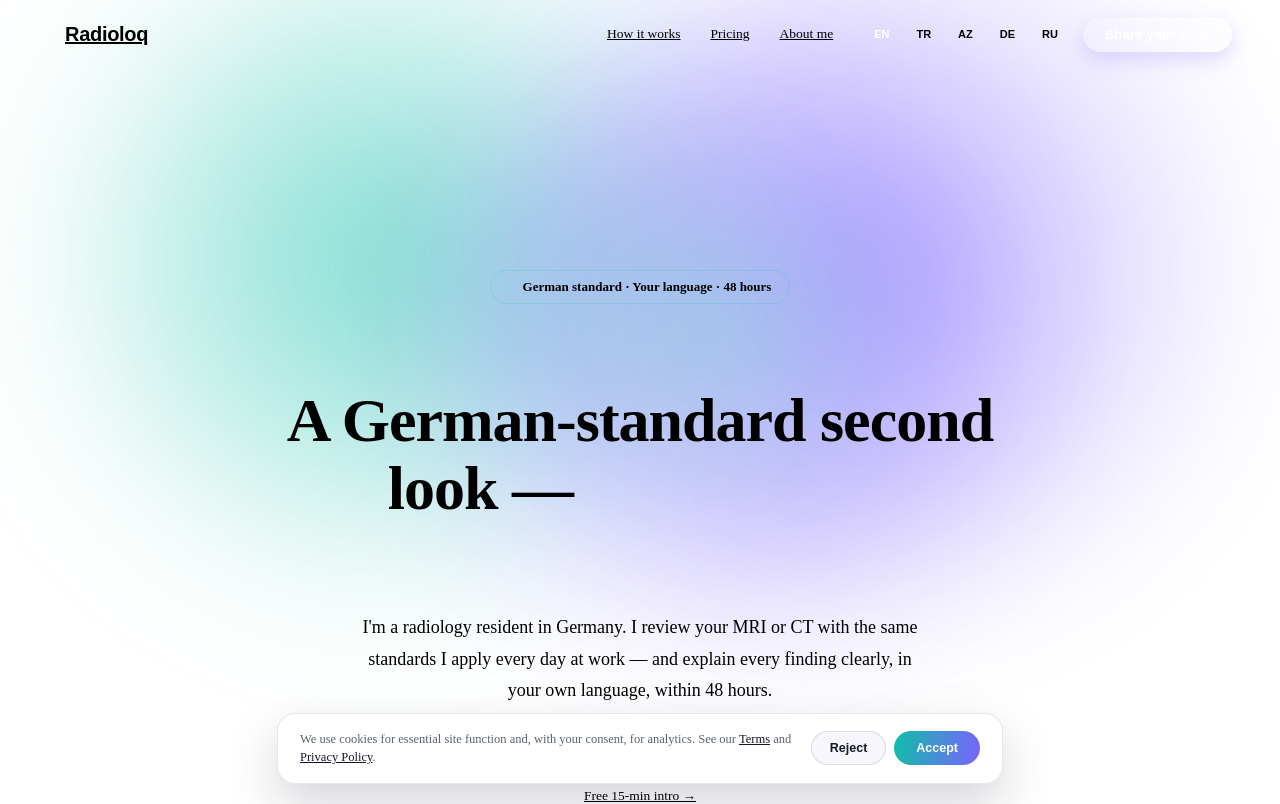
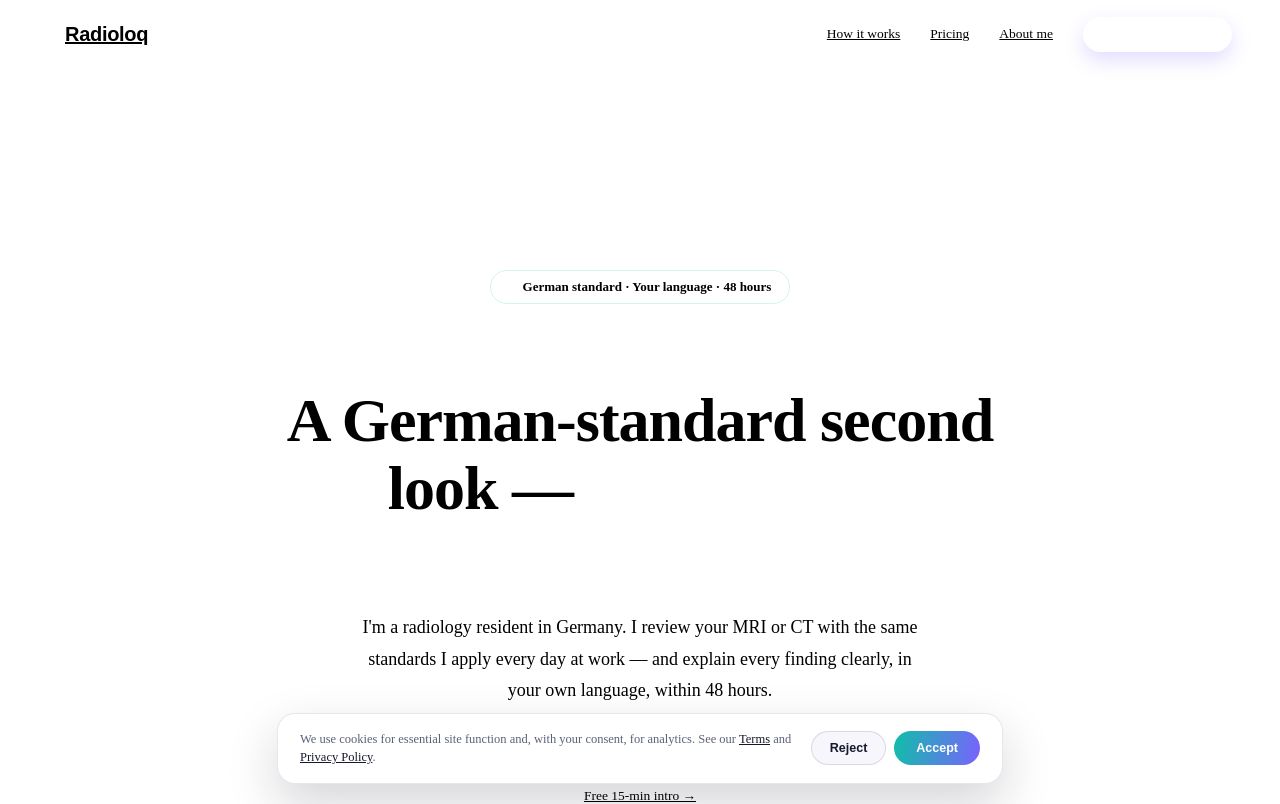
Before and after one commit to eddgg66/radioloq.com, a React (Vite) app: page / in a window 1280 px wide. Shown: the top 804 px of the page. Built offline with nearby package versions, Linux system fonts and the light colour scheme; the HTML template or start-up script is replaced by a standard one.

Commit message:
Add files via upload

```diff
--- a/src/App.jsx
+++ b/src/App.jsx
@@ -3,6 +3,7 @@ import { LanguageProvider } from './i18n/LanguageContext';
 import Nav from './components/Nav';
 import Hero from './components/Hero';
 import StatBar from './components/StatBar';
+import LanguageToolbar from './components/LanguageToolbar';
 import HowItWorks from './components/HowItWorks';
 import Pricing from './components/Pricing';
 import About from './components/About';
@@ -25,6 +26,7 @@ export default function App() {
       <Nav onOpenModal={openModal} />
       <Hero onOpenModal={openModal} />
       <StatBar />
+      <LanguageToolbar />
       <HowItWorks />
       <Pricing onOpenModal={openModal} />
       <About />
--- a/src/components/Hero.jsx
+++ b/src/components/Hero.jsx
@@ -1,33 +1,16 @@
 import { motion, useScroll, useTransform } from 'framer-motion';
-import { useRef } from 'react';
 import { useLanguage } from '../i18n/LanguageContext';
-
-const blobBase = {
-  position: 'absolute',
-  borderRadius: '50%',
-  filter: 'blur(55px)',
-};
 
 export default function Hero({ onOpenModal }) {
   const { t } = useLanguage();
-  const heroRef = useRef(null);
 
-  // scroll-driven parallax + fade, scoped to this section's scroll progress
   const { scrollY } = useScroll();
   const heroOpacity = useTransform(scrollY, [0, 420], [1, 0]);
   const heroLift = useTransform(scrollY, [0, 420], [0, -70]);
   const heroScale = useTransform(scrollY, [0, 3600], [1, 0.93]);
 
-  const blob1X = useTransform(scrollY, [0, 1000], [0, 180]);
-  const blob1Y = useTransform(scrollY, [0, 1000], [0, -110]);
-  const blob2X = useTransform(scrollY, [0, 1000], [0, -150]);
-  const blob2Y = useTransform(scrollY, [0, 1000], [0, 80]);
-  const blob3X = useTransform(scrollY, [0, 1000], [0, 100]);
-  const blob3Y = useTransform(scrollY, [0, 1000], [0, -160]);
-
   return (
     <section
-      ref={heroRef}
       style={{
         minHeight: '100vh',
         background: '#fff',
@@ -37,35 +20,15 @@ export default function Hero({ onOpenModal }) {
         textAlign: 'center',
         padding: '130px 32px 80px',
         position: 'relative',
-        overflow: 'visible',
+        overflow: 'hidden',
       }}
     >
-      {/* ── Breathing glow blobs (idle animation via Framer Motion) ── */}
-      <div style={{ position: 'absolute', top: -100, left: 0, right: 0, height: 820, pointerEvents: 'none', overflow: 'visible', zIndex: 0 }}>
-        <motion.div style={{ position: 'absolute', inset: 0, x: blob1X, y: blob1Y }}>
-          <motion.div
-            style={{ ...blobBase, width: 620, height: 620, left: '2%', top: -10, background: 'radial-gradient(circle, rgba(15,191,168,.55), transparent 70%)' }}
-            animate={{ scale: [1, 1.2, 1], opacity: [0.85, 1, 0.85], x: [0, 40, 0], y: [0, 50, 0] }}
-            transition={{ duration: 14, repeat: Infinity, ease: 'easeInOut' }}
-          />
-        </motion.div>
-        <motion.div style={{ position: 'absolute', inset: 0, x: blob2X, y: blob2Y }}>
-          <motion.div
-            style={{ ...blobBase, width: 680, height: 680, right: '0%', top: 50, background: 'radial-gradient(circle, rgba(123,97,255,.50), transparent 70%)' }}
-            animate={{ scale: [1, 1.16, 1], opacity: [0.8, 1, 0.8], x: [0, -50, 0], y: [0, -32, 0] }}
-            transition={{ duration: 17, repeat: Infinity, ease: 'easeInOut' }}
-          />
-        </motion.div>
-        <motion.div style={{ position: 'absolute', inset: 0, x: blob3X, y: blob3Y }}>
-          <motion.div
-            style={{ ...blobBase, width: 580, height: 580, left: '32%', top: 165, background: 'radial-gradient(circle, rgba(15,191,168,.32), rgba(123,97,255,.32), transparent 72%)' }}
-            animate={{ scale: [1, 1.24, 1], opacity: [0.7, 1, 0.7], x: [0, 28, 0], y: [0, -48, 0] }}
-            transition={{ duration: 20, repeat: Infinity, ease: 'easeInOut' }}
-          />
-        </motion.div>
+      {/* ── Simple, proven background effect: soft pulse + scanning line ── */}
+      <div style={{ position: 'absolute', inset: 0, pointerEvents: 'none', overflow: 'hidden' }}>
+        <div className="hero-pulse" />
+        <div className="hero-scanline" />
       </div>
 
-      {/* ── Hero content — fades/lifts/scales as user scrolls past ── */}
       <motion.div
         style={{ maxWidth: 740, position: 'relative', zIndex: 1, opacity: heroOpacity, y: heroLift, scale: heroScale }}
       >
--- /dev/null
+++ b/src/components/LanguageToolbar.jsx
@@ -0,0 +1,30 @@
+import { useLanguage } from '../i18n/LanguageContext';
+
+const LANGS = ['en', 'tr', 'az', 'de', 'ru'];
+
+export default function LanguageToolbar() {
+  const { lang, setLang } = useLanguage();
+
+  return (
+    <div style={{
+      background: '#fff', borderBottom: '1px solid var(--border)',
+      padding: '14px 16px', display: 'flex', gap: 8, justifyContent: 'center', flexWrap: 'wrap',
+    }}>
+      {LANGS.map((l) => (
+        <button
+          key={l}
+          onClick={() => setLang(l)}
+          style={{
+            fontSize: 12.5, fontWeight: 600, padding: '7px 16px', borderRadius: 20,
+            border: `1px solid ${lang === l ? 'var(--ink)' : 'var(--border2)'}`,
+            background: lang === l ? 'var(--ink)' : 'transparent',
+            color: lang === l ? '#fff' : 'var(--muted)',
+            transition: 'all .15s',
+          }}
+        >
+          {l.toUpperCase()}
+        </button>
+      ))}
+    </div>
+  );
+}
--- a/src/components/Nav.jsx
+++ b/src/components/Nav.jsx
@@ -2,10 +2,8 @@ import { motion, useScroll, useMotionValueEvent } from 'framer-motion';
 import { useState } from 'react';
 import { useLanguage } from '../i18n/LanguageContext';
 
-const LANGS = ['en', 'tr', 'az', 'de', 'ru'];
-
 export default function Nav({ onOpenModal }) {
-  const { lang, setLang, t } = useLanguage();
+  const { t } = useLanguage();
   const [scrolled, setScrolled] = useState(false);
   const { scrollY } = useScroll();
 
@@ -14,7 +12,6 @@ export default function Nav({ onOpenModal }) {
   });
 
   return (
-    <>
     <motion.nav
       style={{
         position: 'fixed', top: 0, left: 0, right: 0, zIndex: 999, height: 68,
@@ -39,23 +36,6 @@ export default function Nav({ onOpenModal }) {
         <a href="#about" className="nav-link">{t('nl-about')}</a>
       </div>
 
-      <div style={{ display: 'flex', gap: 5, marginRight: 14 }} className="nav-langs-desktop">
-        {LANGS.map((l) => (
-          <button
-            key={l}
-            onClick={() => setLang(l)}
-            style={{
-              fontSize: 11, fontWeight: 600, padding: '6px 11px', borderRadius: 20,
-              border: `1px solid ${lang === l ? 'var(--ink)' : 'var(--border2)'}`,
-              background: lang === l ? 'var(--ink)' : 'transparent',
-              color: lang === l ? '#fff' : 'var(--muted)',
-            }}
-          >
-            {l.toUpperCase()}
-          </button>
-        ))}
-      </div>
-
       <motion.button
         whileHover={{ y: -1 }}
         onClick={() => onOpenModal('Basic — €49')}
@@ -71,32 +51,8 @@ export default function Nav({ onOpenModal }) {
       <style>{`
         .nav-link{color:var(--muted);font-size:13.5px;font-weight:500;padding:8px 14px;border-radius:99px;transition:all .2s}
         .nav-link:hover{color:var(--ink);background:var(--cream2)}
-        @media(max-width:860px){.nav-links-desktop,.nav-langs-desktop{display:none!important}}
-        .mobile-lbar{display:none}
-        @media(max-width:768px){.mobile-lbar{display:flex}}
+        @media(max-width:860px){.nav-links-desktop{display:none!important}}
       `}</style>
     </motion.nav>
-
-    {/* Mobile-only language switcher — original had this as a separate bar below nav */}
-    <div className="mobile-lbar" style={{
-      gap: 8, justifyContent: 'center', padding: '14px 16px',
-      background: 'var(--cream2)', borderBottom: '1px solid var(--border)',
-    }}>
-      {LANGS.map((l) => (
-        <button
-          key={l}
-          onClick={() => setLang(l)}
-          style={{
-            fontSize: 12, fontWeight: 600, padding: '7px 15px', borderRadius: 20,
-            border: `1px solid ${lang === l ? 'var(--ink)' : 'var(--border2)'}`,
-            background: lang === l ? 'var(--ink)' : '#fff',
-            color: lang === l ? '#fff' : 'var(--muted)',
-          }}
-        >
-          {l.toUpperCase()}
-        </button>
-      ))}
-    </div>
-    </>
   );
 }
--- a/src/styles/global.css
+++ b/src/styles/global.css
@@ -40,3 +40,25 @@ img{max-width:100%;display:block}
 @media(max-width:768px){
   .container{padding:0 20px}
 }
+
+/* ── Hero background effect — same proven technique as courses.radioloq.com ── */
+.hero-pulse{
+  position:absolute;top:-180px;left:50%;transform:translateX(-50%);
+  width:900px;height:700px;
+  background:radial-gradient(ellipse, rgba(15,191,168,.18) 0%, rgba(123,97,255,.12) 45%, transparent 70%);
+  border-radius:50%;
+  animation:heroBreathe 9s ease-in-out infinite;
+}
+@keyframes heroBreathe{
+  0%,100%{transform:translateX(-50%) scale(1);opacity:.7}
+  50%{transform:translateX(-50%) scale(1.1);opacity:1}
+}
+.hero-scanline{
+  position:absolute;top:0;left:0;right:0;height:1px;
+  background:linear-gradient(90deg,transparent,rgba(15,191,168,.05),rgba(123,97,255,.35),rgba(15,191,168,.05),transparent);
+  animation:heroScan 8s linear infinite;
+}
+@keyframes heroScan{
+  0%{top:0%}
+  100%{top:100%}
+}
```
